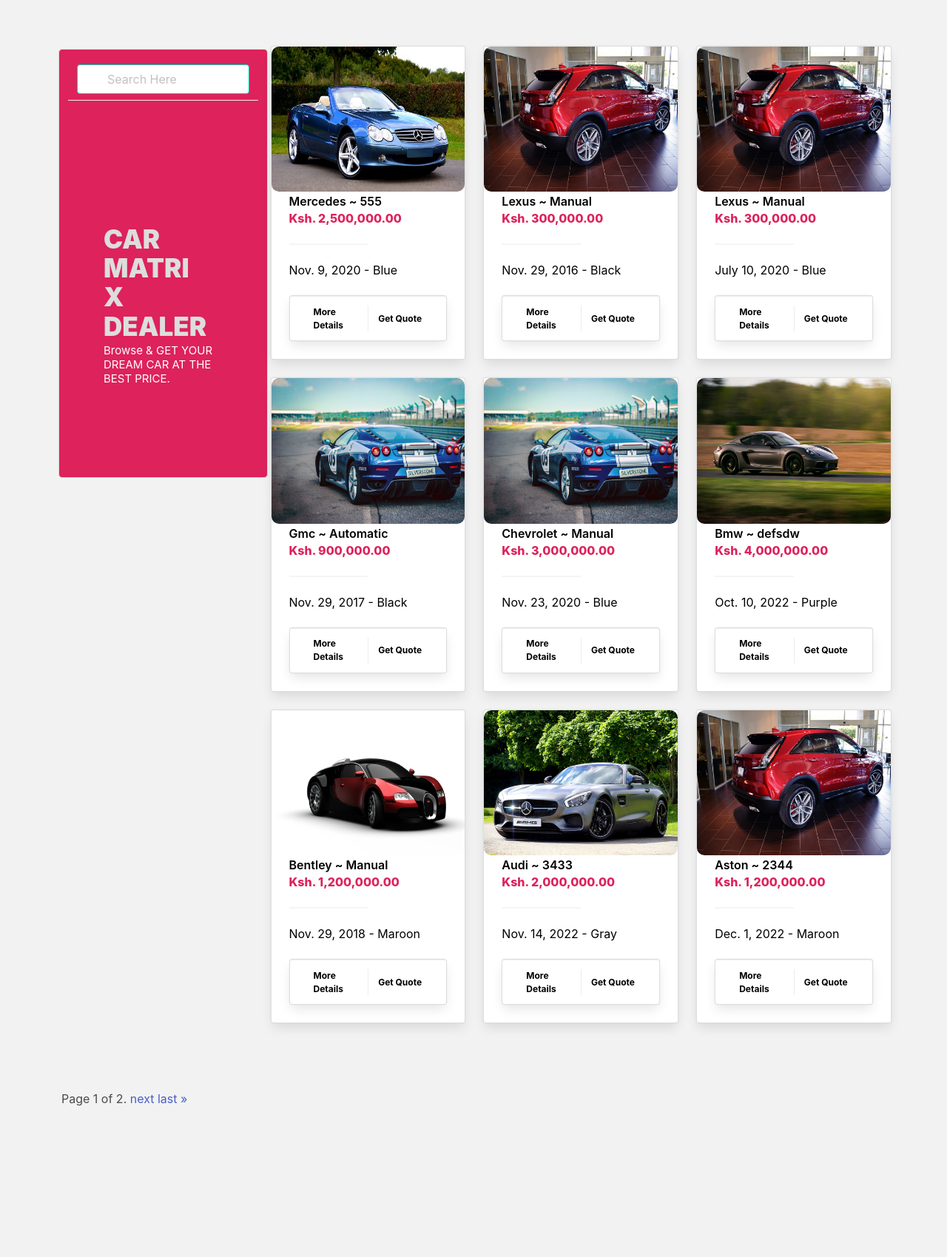
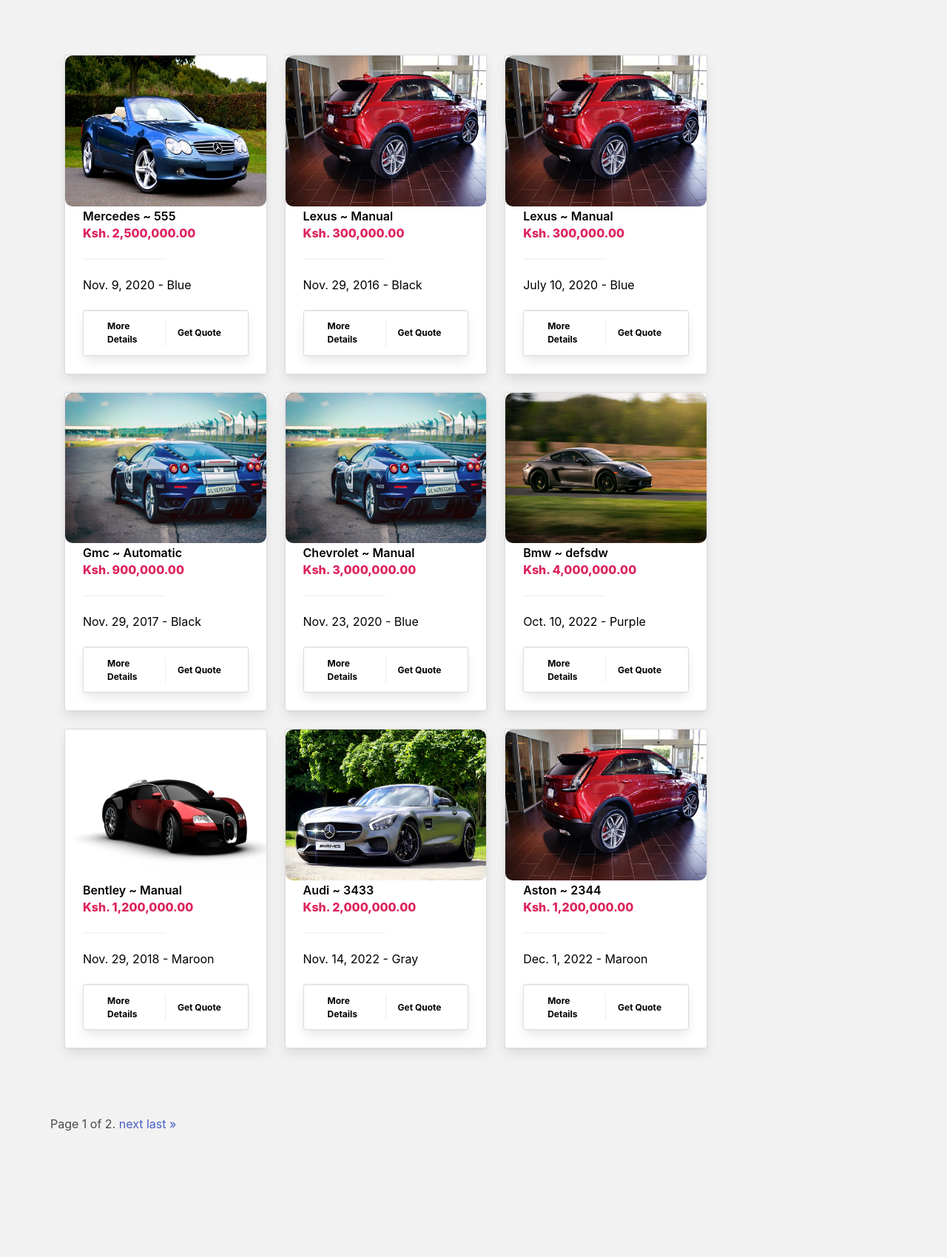
Before and after one commit to waregagbagbo/car-dealer, a Django app: page / in a window 1280 px wide. Shown: the part 70-1769 px from the top of the page at 74% size. Before the commit the page ends 1565 px from the top, so only its background shows below. Run offline with Django 4.2, Linux system fonts and the light colour scheme; data comes from the database, SQL or seed files in the repository; some libraries are stand-ins or nearby versions.

Commit message:
fixed the overlapping column

```diff
--- a/accounts/templates/pages/car_listings.html
+++ b/accounts/templates/pages/car_listings.html
@@ -5,16 +5,10 @@
 
 
 <section class="section is-medium is-narrow-mobile is-narrow-tablet is-narrow-desktop is-narrow-touch">
-  <div class="container">
-    <div class="columns">
-      <div class="column is-3" id="hero-part">
-          <div class="control">
-            {% include 'partials/hero_section.html'%}
-          </div>
-      </div>
-      <div class="columns is-multiline is-mobile is-desktop">
+  <div class="container is-fullhd">
+      <div class="columns is-multiline">
         {% for listings in listing %}
-         <div class="column">
+         <div class="column is-narrow">
           <div class="card">
             <div class="card-image">
               <figure class="image is-4by3">
--- a/car_fleet/models.py
+++ b/car_fleet/models.py
@@ -51,7 +51,7 @@ class CarExtra(models.Model):
 
 class Contact(models.Model):
     dealer= models.CharField(max_length=30)
-    avatar = models.ImageField(upload_to="staticclea/profiles", null=True)
+    avatar = models.ImageField(upload_to="media/profiles", null=True)
     phone_number = PhoneNumberField()
 
     def __str__(self):
--- a/car_fleet/views.py
+++ b/car_fleet/views.py
@@ -14,7 +14,7 @@ class CarListView(ListView):
 
      # method for pagination
     def get_paginate_by(self, queryset):
-        self.paginate_by = 8
+        self.paginate_by = 7
         return self.paginate_by
 
     """def get_context_data(self, **kwargs):
@@ -28,8 +28,6 @@ class CarListView(ListView):
         context = super(CarListView,self).get_context_data(**kwargs)
         context['listing'] = Car.objects.all()
         return context
-
-
 
 
 
--- a/car_website/urls.py
+++ b/car_website/urls.py
@@ -28,4 +28,4 @@ urlpatterns = [
     path('admin/', admin.site.urls),
 ]
 if settings.DEBUG:
-    urlpatterns += static(settings.STATIC_URL,document_root=settings.STATIC_ROOT)
+    urlpatterns += static(settings.MEDIA_URL,document_root=settings.MEDIA_ROOT)
```
Also changed, not shown: car_website/settings.py (+4 -4 lines).
